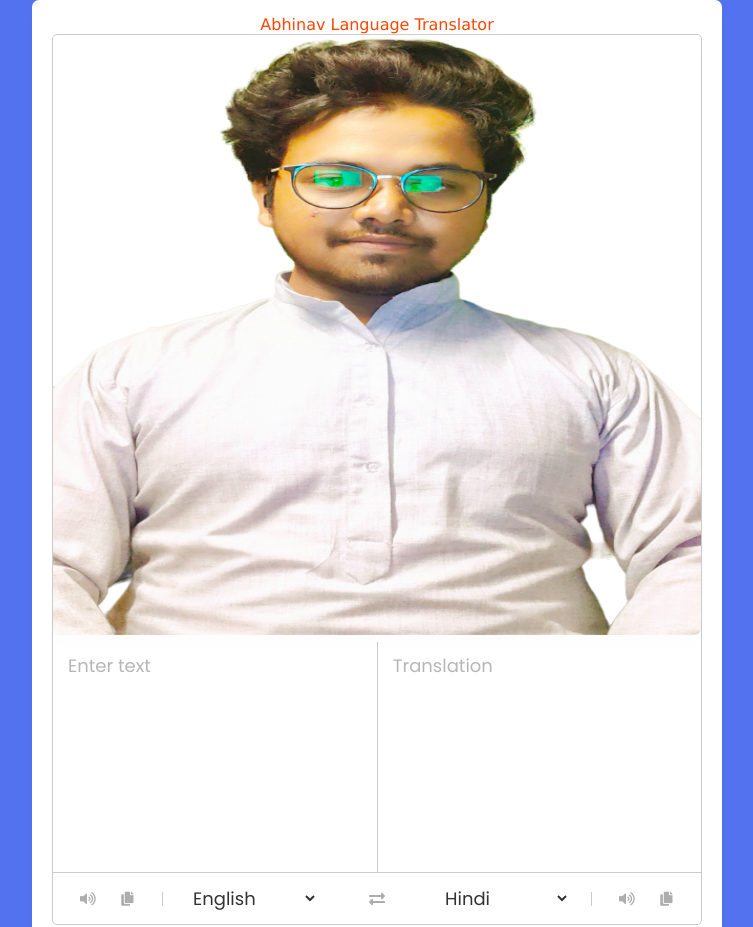
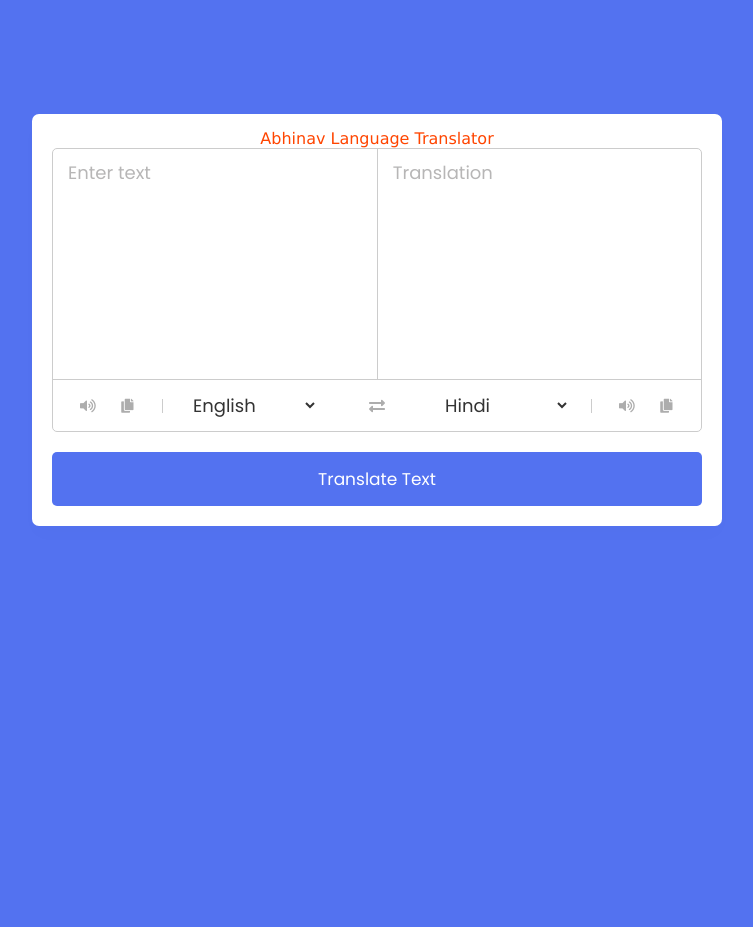
Before and after one commit to AbhinavGuddu/Translator, a plain HTML site: page index.html in a window 1280 px wide. Shown: the top 927 px of the page, without its empty margins (263-1016 px from the left). After the commit the page ends 800 px from the top, so only its background shows below. Drawn offline with Linux system fonts and the light colour scheme.

Commit message:
Update index.html

```diff
--- a/index.html
+++ b/index.html
@@ -14,7 +14,6 @@
     <div class="container">
       <p class="headtext">Abhinav Language Translator</p>
       <div class="wrapper">
-        <img src="image/k.png" class="photo">
         <div class="text-input">
           <textarea spellcheck="false" class="from-text" placeholder="Enter text"></textarea>
           <textarea spellcheck="false" readonly disabled class="to-text" placeholder="Translation"></textarea>
```
